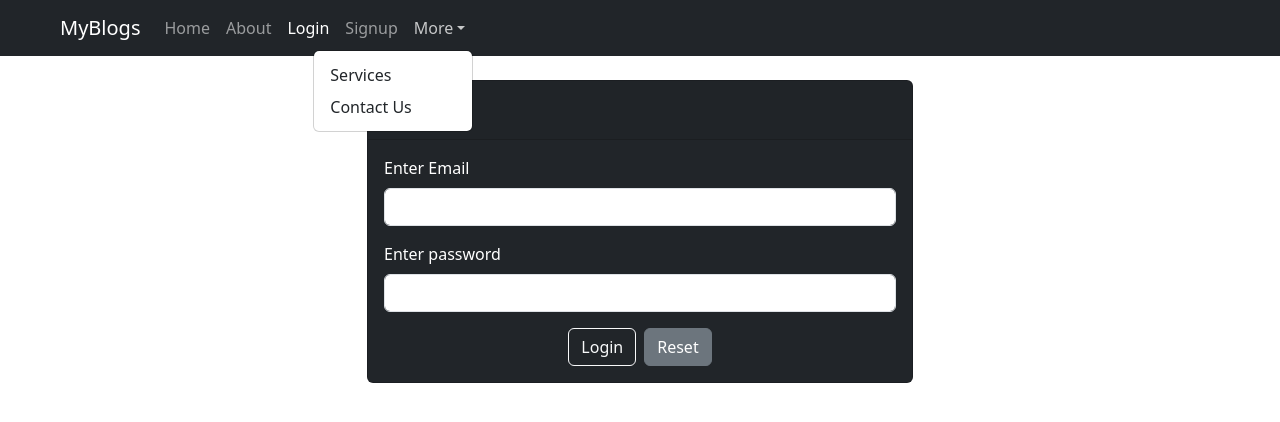
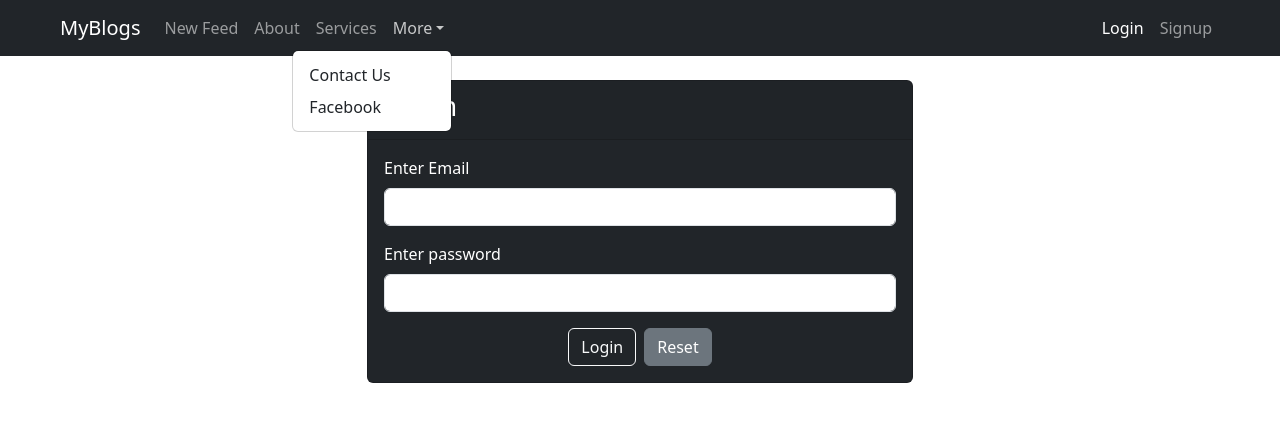
Before and after one commit to DeanG1/blog-app-client, a React (Create React App) app: page /login in a window 1280 px wide. Both pictures are taken after a click on the link "More". Shown: the top 422 px of the page. Built offline with nearby package versions, Linux system fonts and the light colour scheme.

Commit message:
Login component and functionality

```diff
--- a/src/auth/index.js
+++ b/src/auth/index.js
@@ -18,10 +18,10 @@ export const doLogout = (next) => {
   next();
 };
 
-export const currentUserDetail = () => {
-  if (isLoggedIn) {
+export const getCurrentUserDetail = () => {
+  if (isLoggedIn()) {
     return JSON.parse(localStorage.getItem("data")).user;
   } else {
-    return false;
+    return undefined;
   }
 };
--- a/src/components/CustomNavbar.jsx
+++ b/src/components/CustomNavbar.jsx
@@ -12,14 +12,33 @@ import {
   DropdownItem,
   NavbarText,
 } from "reactstrap";
-import { useState } from "react";
-import { NavLink as ReactLink } from "react-router-dom";
+import { doLogout } from "../auth";
+import { useEffect, useState } from "react";
+import { NavLink as ReactLink, useNavigate } from "react-router-dom";
+import { isLoggedIn } from "../auth";
+import { getCurrentUserDetail } from "../auth";
 function CustomNavbar(args) {
+  let navigate = useNavigate();
   const [isOpen, setIsOpen] = useState(false);
   const toogle = () => setIsOpen(!isOpen);
+
+  const [login, setLogin] = useState(false);
+  const [user, setUser] = useState(undefined);
+  useEffect(() => {
+    setLogin(isLoggedIn());
+    setUser(getCurrentUserDetail());
+  }, [login]);
+
+  const logout = () => {
+    doLogout(() => {
+      //logged out
+      setLogin(false);
+      navigate("/login");
+    });
+  };
+
   return (
-    <div>
-      <Navbar color="dark" dark expand="md" fixed="" className="px-5">
+    <Navbar className="px-5" color="dark" dark expand="md" fixed="">
       <NavbarBrand tag={ReactLink} to="/">
         MyBlogs
       </NavbarBrand>
@@ -28,8 +47,8 @@ function CustomNavbar(args) {
       <Collapse isOpen={isOpen} navbar>
         <Nav className="me-auto" navbar>
           <NavItem>
-              <NavLink tag={ReactLink} to="/home">
-                Home
+            <NavLink tag={ReactLink} to="/">
+              New Feed
             </NavLink>
           </NavItem>
           <NavItem>
@@ -37,6 +56,43 @@ function CustomNavbar(args) {
               About
             </NavLink>
           </NavItem>
+          <NavItem>
+            <NavLink tag={ReactLink} to="/services">
+              Services
+            </NavLink>
+          </NavItem>
+          <UncontrolledDropdown inNavbar nav>
+            <DropdownToggle caret nav>
+              More
+            </DropdownToggle>
+            <DropdownMenu end>
+              <DropdownItem tag={ReactLink} to="/contact">
+                Contact Us
+              </DropdownItem>
+              <DropdownItem>Facebook</DropdownItem>
+            </DropdownMenu>
+          </UncontrolledDropdown>
+        </Nav>
+        <Nav navbar>
+          {login && (
+            <>
+              <NavItem>
+                <NavLink tag={ReactLink} to="/user/profile">
+                  Profile
+                </NavLink>
+              </NavItem>
+              <NavItem>
+                <NavLink tag={ReactLink} to="/user/dashboard">
+                  {user.email}
+                </NavLink>
+              </NavItem>
+              <NavItem>
+                <NavLink onClick={logout}>Logout</NavLink>
+              </NavItem>
+            </>
+          )}
+          {!login && (
+            <>
               <NavItem>
                 <NavLink tag={ReactLink} to="/login">
                   Login
@@ -47,22 +103,11 @@ function CustomNavbar(args) {
                   Signup
                 </NavLink>
               </NavItem>
-
-            <UncontrolledDropdown inNavbar nav>
-              <DropdownToggle caret nav>
-                More
-              </DropdownToggle>
-              <DropdownMenu end>
-                <DropdownItem tag={ReactLink} to="/services">
-                  Services
-                </DropdownItem>
-                <DropdownItem>Contact Us</DropdownItem>
-              </DropdownMenu>
-            </UncontrolledDropdown>
+            </>
+          )}
         </Nav>
       </Collapse>
     </Navbar>
-    </div>
   );
 }
 
--- a/src/pages/Login.js
+++ b/src/pages/Login.js
@@ -16,7 +16,9 @@ import { toast } from "react-toastify";
 import { useState } from "react";
 import { doLogin } from "../auth";
 import { loginUser } from "../services/user-service";
+import { useNavigate } from "react-router-dom";
 const Login = () => {
+  const navigate = useNavigate();
   const [loginDetail, setLoginDetail] = useState({
     username: "",
     password: "",
@@ -43,6 +45,8 @@ const Login = () => {
         console.log(data);
         doLogin(data, () => {
           console.log("Login detail is saved to local storage");
+          //navigate to user dashboard
+          navigate("/user/dashboard");
         });
         toast.success("Login Success");
       })
--- a/src/pages/user-routes/Profile.jsx
+++ b/src/pages/user-routes/Profile.jsx
@@ -1,7 +1,12 @@
 import React from "react";
+import Reusable from "../../components/Reusable";
 
 const Profile = () => {
-  return <div>Profile</div>;
+  return (
+    <Reusable>
+      <h1>Profile</h1>
+    </Reusable>
+  );
 };
 
 export default Profile;
--- a/src/pages/user-routes/UserDashboard.jsx
+++ b/src/pages/user-routes/UserDashboard.jsx
@@ -1,8 +1,9 @@
 import React from "react";
+import Reusable from "../../components/Reusable";
 
 const UserDashboard = () => {
   return (
-    <div>
+    <Reusable>
       <h1>Welcome ot user dashboard</h1>
       <p>
         Lorem ipsum dolor sit amet consectetur adipisicing elit. Possimus
@@ -11,7 +12,7 @@ const UserDashboard = () => {
         officiis. Provident nobis placeat sequi, quia veniam neque earum quo
         pariatur. Provident, rem omnis!
       </p>
-    </div>
+    </Reusable>
   );
 };
 
```
Lines whose indentation alone changed are shown as unchanged.
